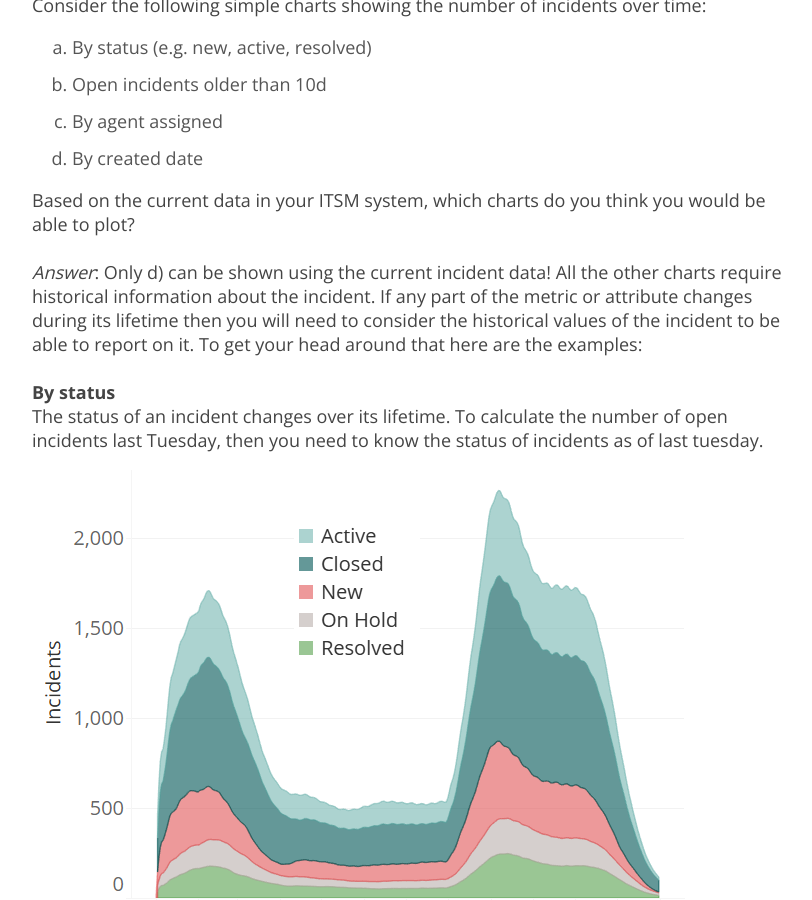
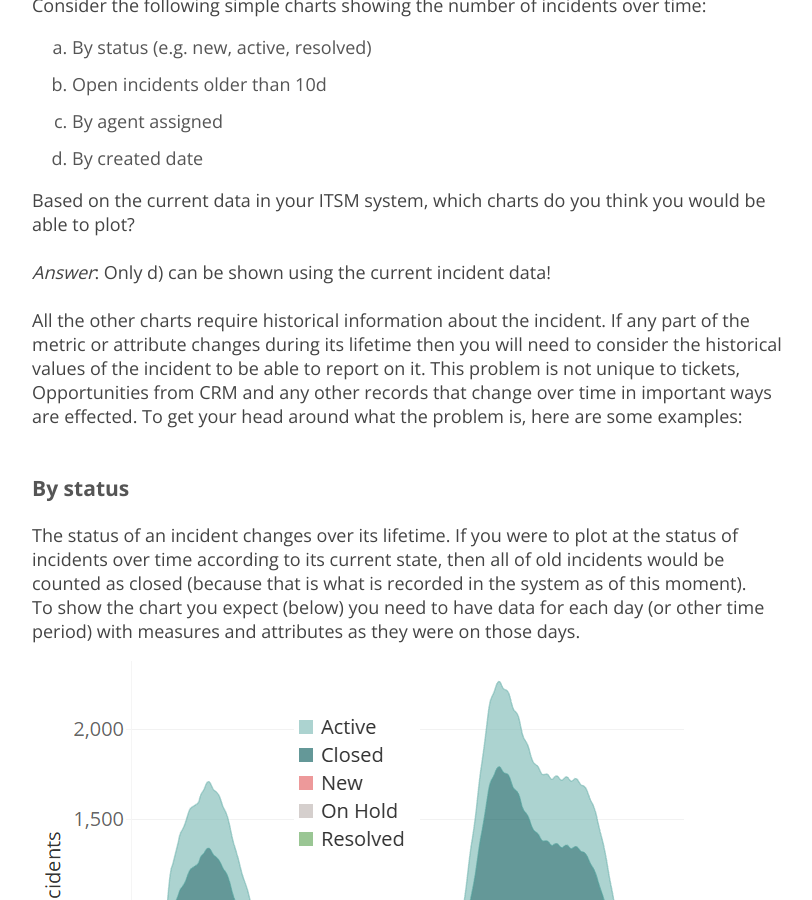
Before and after one commit to markledwich2/mutuosite, a Jekyll site: the page built from _posts/2017-07-14-looking-backward.md, in a window 1280 px wide and 900 px high, scrolled down 1001 px. Shown: the whole window, without its empty margins (233-1045 px from the left). Built offline with Jekyll 4.4.1, drawn with Linux system fonts in a browser that asks for light colours; nearby versions of some CDN libraries; some of the changed text lies outside the part shown.

Commit message:
minor edits to history post

```diff
--- a/_posts/2017-07-14-looking-backward.md
+++ b/_posts/2017-07-14-looking-backward.md
@@ -41,21 +41,25 @@
 
 <br />
 *Answer*: Only d) can be shown using the current incident data!
-All the other charts require historical information about the incident. If any part of the metric or attribute changes during its lifetime then you will need to consider the historical values of the incident to be able to report on it. To get your head around that here are the examples:
 <br /><br />
-**By status**
 
-The status of an incident changes over its lifetime. To calculate the number of open incidents last Tuesday, then you need to know the status of incidents as of last tuesday.
+All the other charts require historical information about the incident. If any part of the metric or attribute changes during its lifetime then you will need to consider the historical values of the incident to be able to report on it. This problem is not unique to tickets, Opportunities from CRM and any other records that change over time in important ways are effected. To get your head around what the problem is, here are some examples:
+<br /><br />
+### By status
+
+The status of an incident changes over its lifetime. If you were to plot at the status of incidents over time according to its current state, then all of old incidents would be counted as closed (because that is what is recorded in the system as of this moment).
+
+To show the chart you expect (below) you need to have data for each day (or other time period) with measures and attributes as they were on those days.
 
 ![incidents by status over time](/images/2017-07-14-history/chart-1.png)
 
-**Percent of open incidents older than 10d**
+### Percent of open incidents older than 10d
 
 Both the status and age of an incident change over its lifetime. It is possible to calculate the age of an incident at any point in time based on the created date. However, you need to perform that calculation many times for each period plotted on the chart.
 
 ![Percent of open incidents older than 10d over time](/images/2017-07-14-history/chart-2.png)
 
-**By agent assigned**
+### By agent assigned
 
 If you consider assigned to be the last person assigned. Then this chart can use current data. However, if you are looking at time spent on incidents then as your incidents get escalated or re-assigned, then you need to know the assignment as it was.
 
@@ -63,19 +67,19 @@
 
 ## Solutions
 
-**ServiceNow Metrics**
+### ServiceNow Metrics
 
 ServiceNow solves some of these problems with [metric definitions](https://docs.servicenow.com/bundle/geneva-performance-analytics-and-reporting/page/use/advanced_reporting/task/t_CreateAMetricDefinition.html) that are calculated based on triggers (e.g. when an incident changes state) and  stored historically as metric instances. Out of the box, there are some common metric definitions for the duration of incidents (e.g. duration in each incident state). The limitations with metric definitions is that you must
 - know how to write scripts, and ensure the trigger occurs at any time the metric might change
 - pro-actively create metrics. They are not calculated retrospectively
 - report inside service now. Metric instances are not stored in a format that is easy to report on using standard BI tools
 
-**Snapshot Tables**
+### Snapshot Tables
 
 Another solution is to create snapshot tables with the metrics and attributes that you wish to report on historically. This avoids the limitations with metric definitions and allows you to use standard BI tools (e.g. Tableau or PowerBI). The difficulty with this approach is the expertise required to implement a snapshot table from service now audit and incident tables. This can be done either by
 - Creating scripts in ServiceNow that maintain the snapshot table
 - Using data integration tools that can read from the ServiceNow API
 
-**3rd Party Solutions**
+### 3rd Party Solutions
 
-If you are evaluating solutions, ask them if they are able to show any of the simple charts above.
+If you are evaluating solutions, ask them if they are able to show any of the simple charts above. If you are interested in having early access to our solution, please [subscribe](http://eepurl.com/ch1esL) to our mailing list.
```
